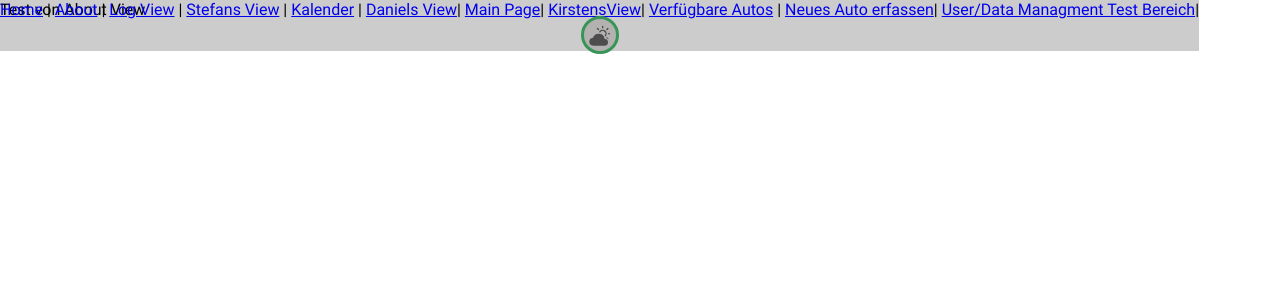
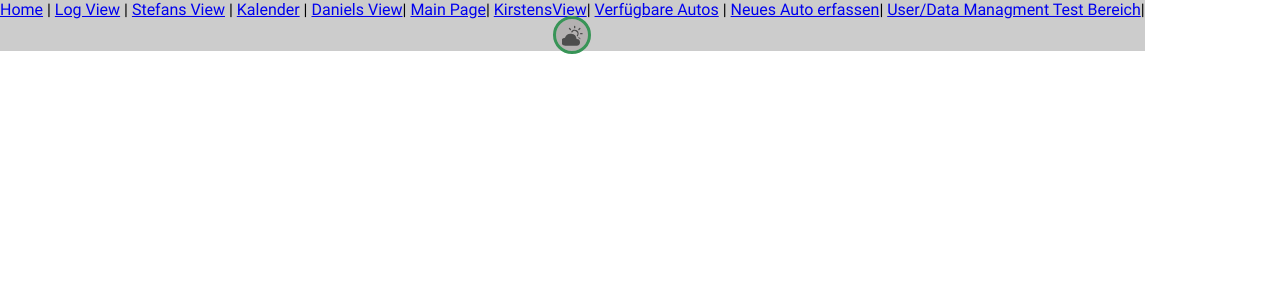
Before and after one commit to danielkull/capp, a Vue app: page /about in a window 1280 px wide. Shown: the top 300 px of the page. Built offline with nearby package versions, Linux system fonts and the light colour scheme; no server answers.

Commit message:
chore: removes not used about page

```diff
--- a/src/App.vue
+++ b/src/App.vue
@@ -10,7 +10,6 @@ export default {
 <template>
   <nav>
     <router-link to="/">Home</router-link> |
-    <router-link to="/about">About</router-link> |
     <router-link to="/logView">Log View</router-link> |
     <router-link to="/stefansView">Stefans View</router-link> |
     <router-link to="/calendar">Kalender</router-link> |
--- a/src/router/index.js
+++ b/src/router/index.js
@@ -17,12 +17,6 @@ const routes = [
     path: "/",
     name: "home",
     component: HomeView,
-  },
-  {
-    path: "/about",
-    name: "about",
-    component: () =>
-      import(/* webpackChunkName: "about" */ "../views/AboutView.vue"),
   },
   {
     path: "/stefansView",
--- a/src/views/AboutView.vue
+++ /dev/null
@@ -1,11 +0,0 @@
-<template>
-  <div>
-    <h1>Test von About View</h1>
-  </div>
-</template>
-
-<script>
-export default {};
-</script>
-
-<style scoped></style>
```
